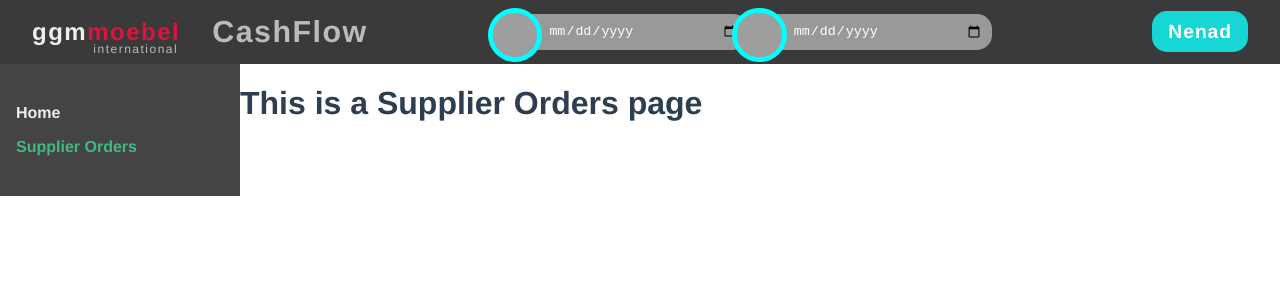
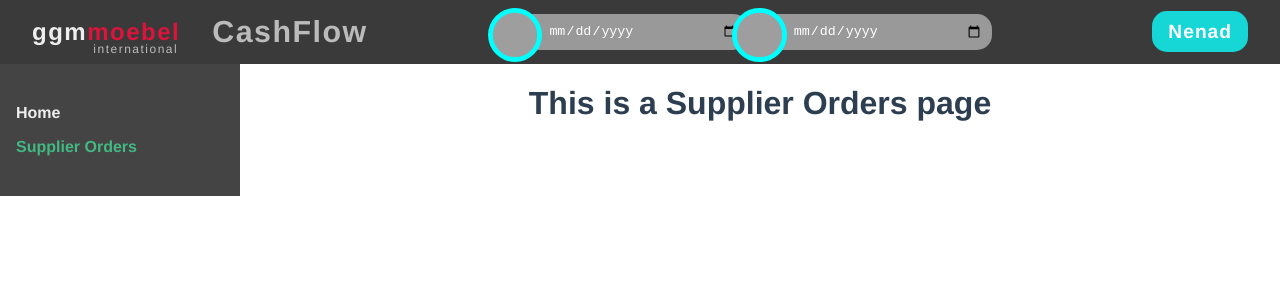
Before and after one commit to Nennadd/ggm-cashflow, a Vue app: page /supplier-orders in a window 1280 px wide. Shown: the top 300 px of the page. Built offline with nearby package versions, Linux system fonts and the light colour scheme; grey boxes are pictures that could not be loaded.

Commit message:
styling Supplier component

```diff
--- a/src/views/SupplierOrders.vue
+++ b/src/views/SupplierOrders.vue
@@ -1,5 +1,10 @@
 <template>
-  <div class="about">
+  <div class="supplier-orders">
     <h1>This is a Supplier Orders page</h1>
   </div>
 </template>
+<style lang="scss" scoped>
+h1 {
+  text-align: center;
+}
+</style>
```
